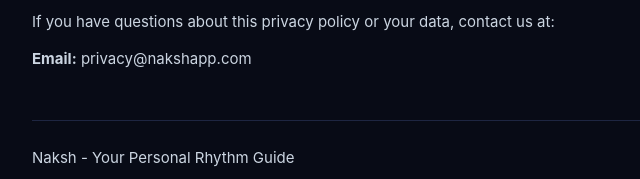
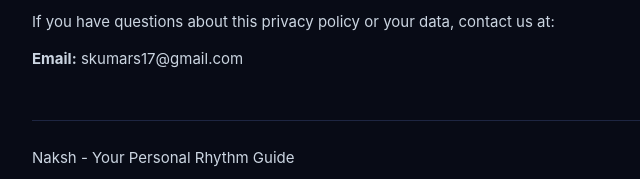
Before and after one commit to skumars17/naksh-legal, a plain HTML site: page index.html in a window 1280 px wide. Shown: the part 2374-2553 px from the top of the page, 248-888 px from the left. Drawn offline with Linux system fonts and the light colour scheme.

Commit message:
Add protections: noindex, frame-deny, robots.txt, update contact email

```diff
--- a/index.html
+++ b/index.html
@@ -3,6 +3,9 @@
 <head>
     <meta charset="UTF-8">
     <meta name="viewport" content="width=device-width, initial-scale=1.0">
+    <meta name="robots" content="noindex, nofollow">
+    <meta http-equiv="X-Frame-Options" content="DENY">
+    <meta http-equiv="Content-Security-Policy" content="frame-ancestors 'none'">
     <title>Naksh - Privacy Policy</title>
     <style>
         * { margin: 0; padding: 0; box-sizing: border-box; }
@@ -135,7 +138,7 @@
 
         <h2>9. Contact Us</h2>
         <p>If you have questions about this privacy policy or your data, contact us at:</p>
-        <p><strong>Email:</strong> privacy@nakshapp.com</p>
+        <p><strong>Email:</strong> skumars17@gmail.com</p>
 
         <div class="footer">
             <p>Naksh - Your Personal Rhythm Guide</p>
```
Also changed, not shown: robots.txt (added).
